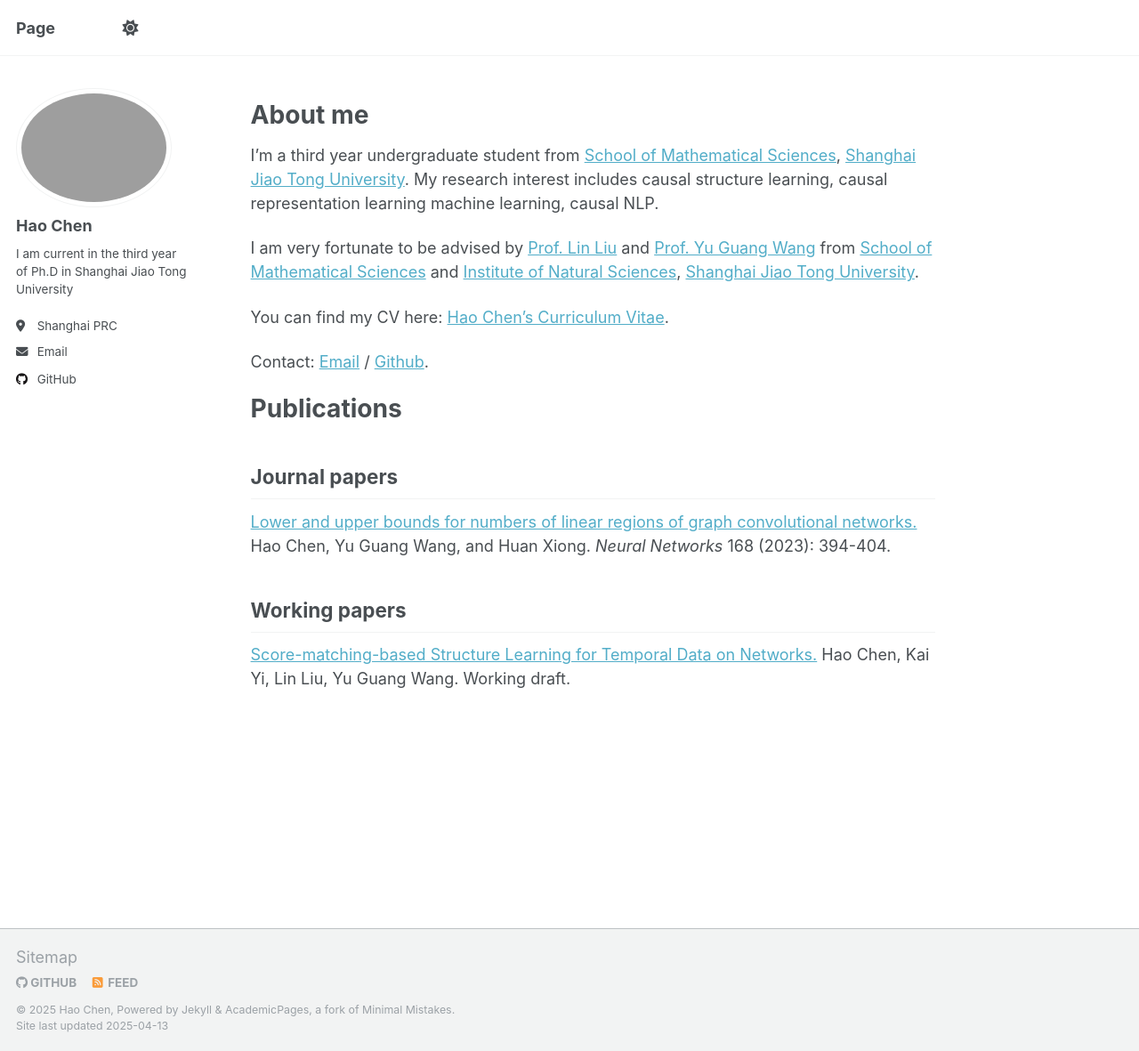
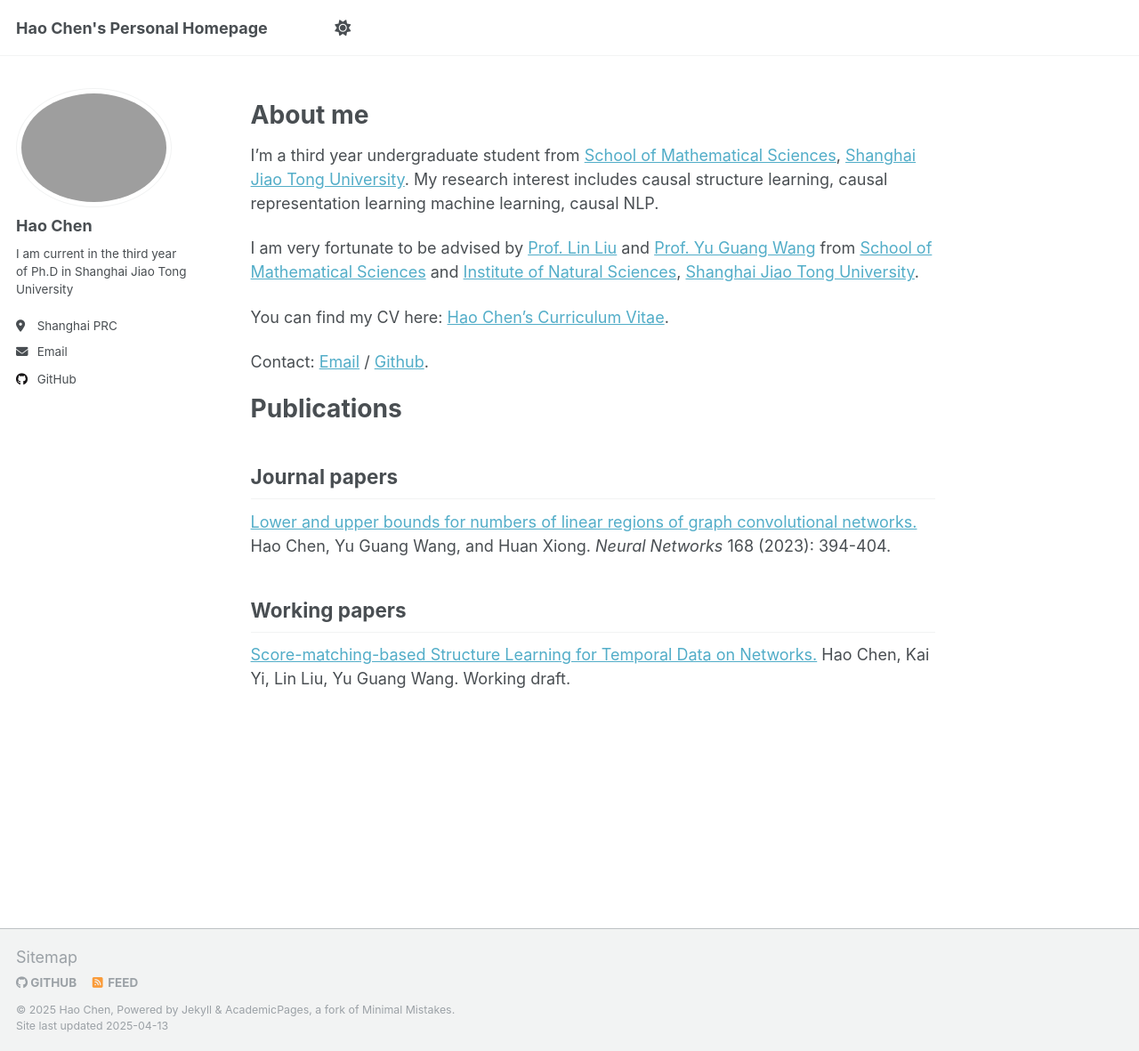
Before and after one commit to utulie/new, a Jekyll site: the page built from _pages/about.md, in a window 1280 px wide and 1181 px high. Shown: the whole window at 89% size. Built offline with Jekyll 4.4.1, drawn with Linux system fonts in a browser that asks for light colours.

Commit message:
Update _config.yml

```diff
--- a/_config.yml
+++ b/_config.yml
@@ -9,7 +9,7 @@
 # Basic Site Settings
 locale                   : "Shanghai PRC"
 site_theme               : "default"
-title                    : "Page"
+title                    : "Hao Chen's Personal Homepage"
 title_separator          : "-"
 name                     : &name "Hao Chen"
 description              : &description "personal description"
```
